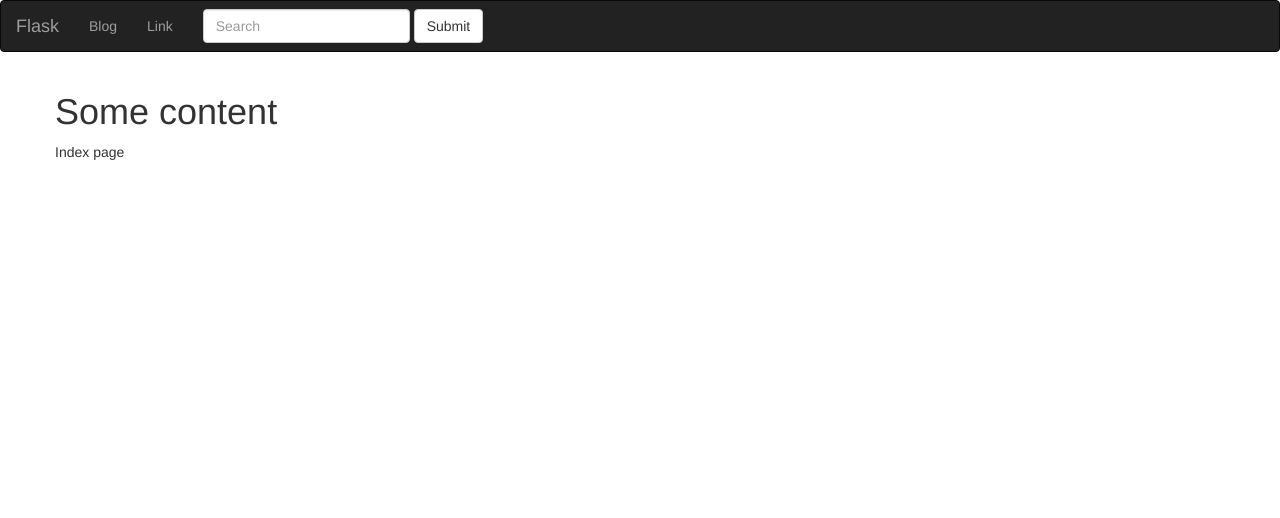
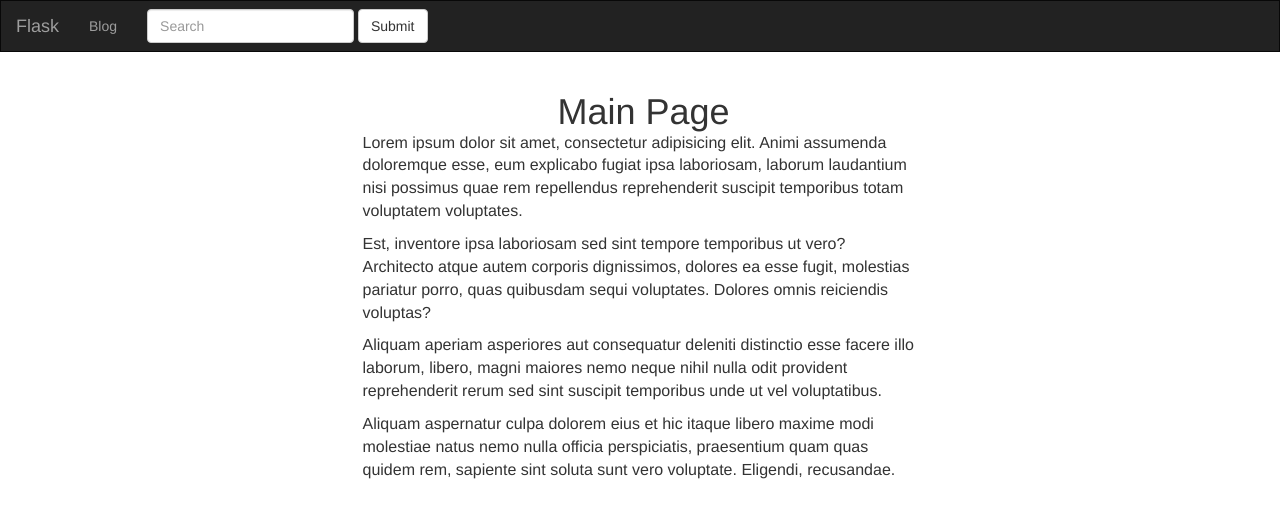
Before and after one commit to denskif/FlaskProj, a Flask app: page / in a window 1280 px wide. Shown: the top 518 px of the page. Run offline with Flask 2, Linux system fonts and the light colour scheme; the visitor is signed in with stand-in values (Sample User, id 1); data comes from the database, SQL or seed files in the repository; data that the repository does not hold is empty; parts of the project's set-up code (start-up, migrations or seed data) failed here and were passed over; some libraries are stand-ins or nearby versions.

Commit message:
Thueday work

```diff
--- /dev/null
+++ b/static/css/style.css
@@ -0,0 +1,7 @@
+.navbar {
+    border-radius: 0;
+}
+
+p {
+    font-size: 16px;
+}
--- a/templates/base.html
+++ b/templates/base.html
@@ -2,14 +2,14 @@
 <html lang="en">
 <head>
     <meta charset="UTF-8">
+    <link rel="stylesheet" href="https://maxcdn.bootstrapcdn.com/bootstrap/3.3.7/css/bootstrap.min.css"
+          integrity="sha384-BVYiiSIFeK1dGmJRAkycuHAHRg32OmUcww7on3RYdg4Va+PmSTsz/K68vbdEjh4u" crossorigin="anonymous">
+    <link rel="stylesheet" href="{{ url_for('static', filename='css/style.css') }}">
     <title>
         {% block title %}
 
         {% endblock %} | flask app
-
     </title>
-    <link rel="stylesheet" href="https://maxcdn.bootstrapcdn.com/bootstrap/3.3.7/css/bootstrap.min.css"
-          integrity="sha384-BVYiiSIFeK1dGmJRAkycuHAHRg32OmUcww7on3RYdg4Va+PmSTsz/K68vbdEjh4u" crossorigin="anonymous">
 </head>
 <body>
     <nav class="navbar navbar-inverse">
@@ -30,7 +30,6 @@
 
           <ul class="nav navbar-nav">
             <li><a href="{{ url_for('posts.blueprint') }}">Blog<span class="sr-only">(current)</span></a></li>
-            <li><a href="#">Link</a></li>
 
           </ul>
 
--- a/templates/index.html
+++ b/templates/index.html
@@ -4,10 +4,26 @@
     Index page
 {% endblock %}
 
-{% block content %}
-    Index page
+{% block content_title %}
+    <div class="col-md-offset-5 col-md-4">
+        Main Page
+        <br/>
+    </div>
 {% endblock %}
 
-{% block content_title %}
-    Some content
+{% block content %}
+    <div class="col-md-offset-3 col-md-6">
+        <p>Lorem ipsum dolor sit amet, consectetur adipisicing elit. Animi assumenda doloremque esse, eum explicabo fugiat ipsa laboriosam, laborum laudantium nisi possimus quae rem repellendus
+            reprehenderit suscipit temporibus totam voluptatem voluptates.
+        </p>
+        <p>Est, inventore ipsa laboriosam sed sint tempore temporibus ut vero? Architecto atque autem corporis dignissimos, dolores ea esse fugit, molestias pariatur porro, quas quibusdam sequi
+            voluptates. Dolores omnis reiciendis voluptas?
+        </p>
+        <p>Aliquam aperiam asperiores aut consequatur deleniti distinctio esse facere illo laborum, libero, magni maiores nemo neque nihil nulla odit provident reprehenderit rerum sed sint suscipit
+            temporibus unde ut vel voluptatibus.
+        </p>
+        <p>Aliquam aspernatur culpa dolorem eius et hic itaque libero maxime modi molestiae natus nemo nulla officia perspiciatis, praesentium quam quas quidem rem, sapiente sint soluta sunt vero
+            voluptate. Eligendi, recusandae.
+        </p>
+    </div>
 {% endblock %}
--- a/view.py
+++ b/view.py
@@ -6,3 +6,8 @@ from flask import render_template
 def index():
     name = 'Jesica'
     return render_template('index.html', name=name)
+
+
+@app.errorhandler(404)
+def page_not_found(e):
+    return render_template('404.html'), 404
```
Also changed, not shown: posts/blueprint.py (+4 -4 lines), templates/404.html (added, +13 -0 lines).
